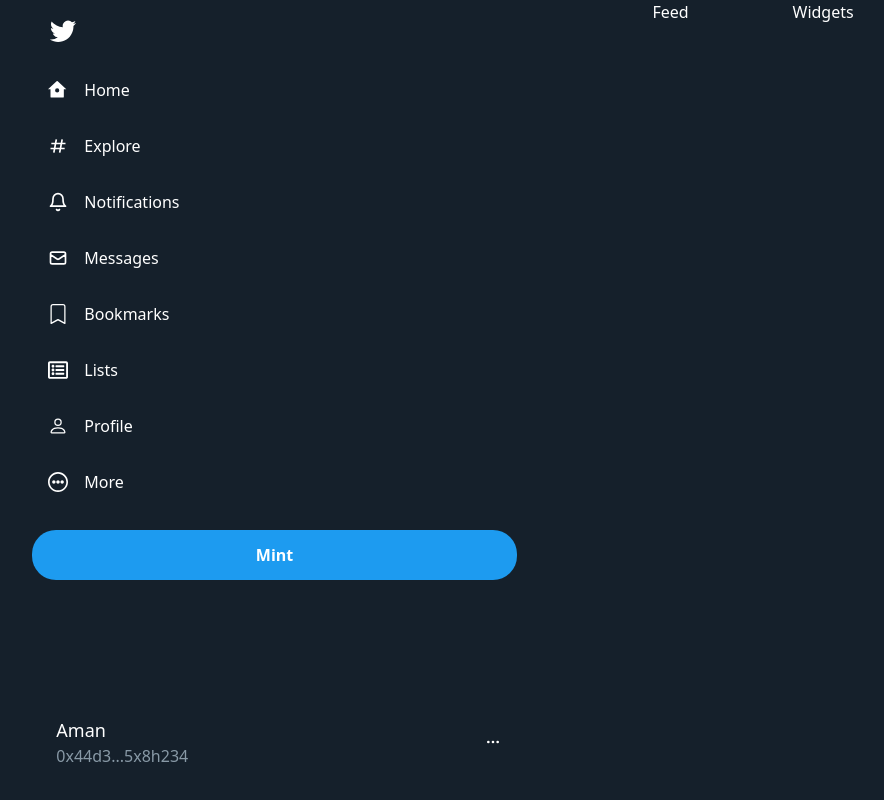
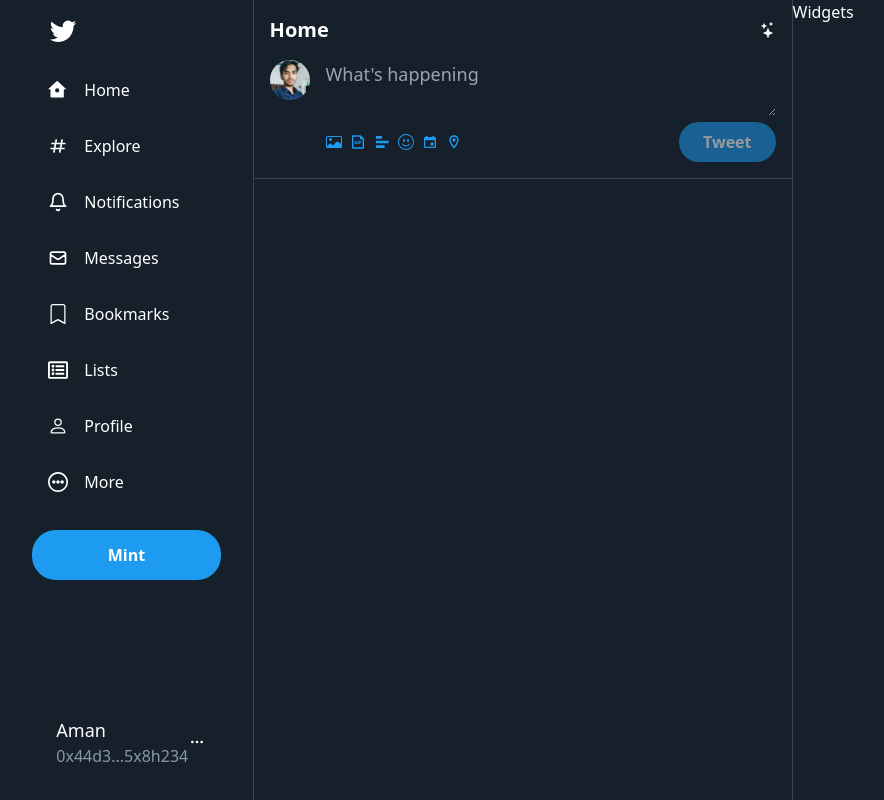
Before and after one commit to Devanas17/web3-twitter, a Next.js app in the folder client/: page / in a window 1280 px wide. Shown: the whole page, without its empty margins (213-1097 px from the left). Built offline with nearby package versions, Linux system fonts and the light colour scheme.

Commit message:
add tweetbox

```diff
--- /dev/null
+++ b/client/components/Feed.jsx
@@ -0,0 +1,23 @@
+import React from 'react'
+import {BsStars} from "react-icons/bs"
+import TweetBox from './TweetBox'
+
+const style = {
+    wrapper: `flex-[2] border-r border-l border-[#38444d] overflow-y-scroll scrollbar-hide`,
+    header: `sticky top-0 bg-[#15202b] z-10 p-4 flex justify-between items-center`,
+    headerTitle: `text-xl font-bold`,
+  }
+
+const Feed = () => {
+  return (
+    <div className={style.wrapper}>
+        <div className={style.header}>
+            <div className={style.headerTitle}>Home</div>
+            <BsStars />
+        </div>
+        <TweetBox />
+    </div>
+  )
+}
+
+export default Feed
--- /dev/null
+++ b/client/components/TweetBox.jsx
@@ -0,0 +1,59 @@
+import React, {useState, useContext, useEffect} from 'react'
+import Image from 'next/image'
+import { BsCardImage, BsEmojiSmile } from 'react-icons/bs'
+import { RiFileGifLine, RiBarChartHorizontalFill } from 'react-icons/ri'
+import { IoMdCalendar } from 'react-icons/io'
+import { MdOutlineLocationOn } from 'react-icons/md'
+import Profile from "../assets/profile.jpg"
+
+const style = {
+    wrapper: `px-4 flex flex-row border-b border-[#38444d] pb-4`,
+    tweetBoxLeft: `mr-4`,
+    tweetBoxRight: `flex-1`,
+    profileImage: `height-12 w-12 rounded-full`,
+    inputField: `w-full h-full outline-none bg-transparent text-lg`,
+    formLowerContainer: `flex`,
+    iconsContainer: `text-[#1d9bf0] flex flex-1 items-center`,
+    icon: `mr-2`,
+    submitGeneral: `px-6 py-2 rounded-3xl font-bold`,
+    inactiveSubmit: `bg-[#196195] text-[#95999e]`,
+    activeSubmit: `bg-[#1d9bf0] text-white`,
+  }
+const TweetBox = () => {
+    const [tweetMessage, setTweetMessage] = useState('')
+
+    const postTweet = (event) => {
+        event.preventDefault()
+    }
+
+  return (
+    <div className={style.wrapper}>
+        <div className={style.tweetBoxLeft}>
+            <Image className={style.profileImage} src={Profile} width={40} height={40} />
+        </div>
+
+        <div className={style.tweetBoxRight}>
+            <form>
+                <textarea className={style.inputField} placeholder="What's happening" value={tweetMessage} onChange={(e) => setTweetMessage(e.target.value)}></textarea>
+
+              <div className={style.formLowerContainer}>
+                <div className={style.iconsContainer}>
+                    <BsCardImage className={style.icon} />
+                    <RiFileGifLine className={style.icon} />
+                    <RiBarChartHorizontalFill className={style.icon} />
+                    <BsEmojiSmile className={style.icon} />
+                    <IoMdCalendar className={style.icon} />
+                    <MdOutlineLocationOn className={style.icon} />
+                </div>
+                <button type='submit' onClick={event => postTweet(event)} className={`${style.submitGeneral} ${
+                tweetMessage ? style.activeSubmit : style.inactiveSubmit
+              }`}>Tweet</button>
+
+              </div>
+            </form>
+        </div>
+    </div>
+  )
+}
+
+export default TweetBox
--- a/client/package.json
+++ b/client/package.json
@@ -12,7 +12,8 @@
     "next": "12.3.1",
     "react": "18.2.0",
     "react-dom": "18.2.0",
-    "react-icons": "^4.4.0"
+    "react-icons": "^4.4.0",
+    "tailwind-scrollbar-hide": "^1.1.7"
   },
   "devDependencies": {
     "autoprefixer": "^10.4.12",
--- a/client/pages/index.js
+++ b/client/pages/index.js
@@ -1,5 +1,6 @@
 import Head from 'next/head'
 import Image from 'next/image'
+import Feed from '../components/Feed'
 import Sidebar from '../components/Sidebar'
 
 const style = {
@@ -22,7 +23,7 @@
     {/* Sidebar */}
     <Sidebar />
     {/* Feed */}
-    <h1>Feed</h1>
+    <Feed />
     {/* Widgets */}
     <h1>Widgets</h1>
 </div>
--- a/client/tailwind.config.js
+++ b/client/tailwind.config.js
@@ -7,5 +7,7 @@
   theme: {
     extend: {},
   },
-  plugins: [],
+  plugins: [
+    require('tailwind-scrollbar-hide')
+  ],
 }
```
Also changed, not shown: client/assets/profile.jpg (added), 1 other file (tests, documents, lock files or other folders).
